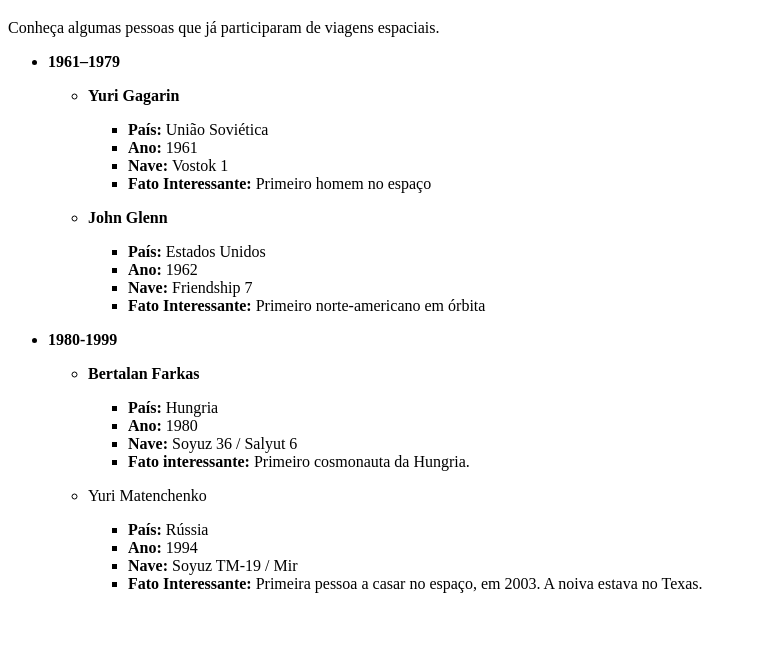
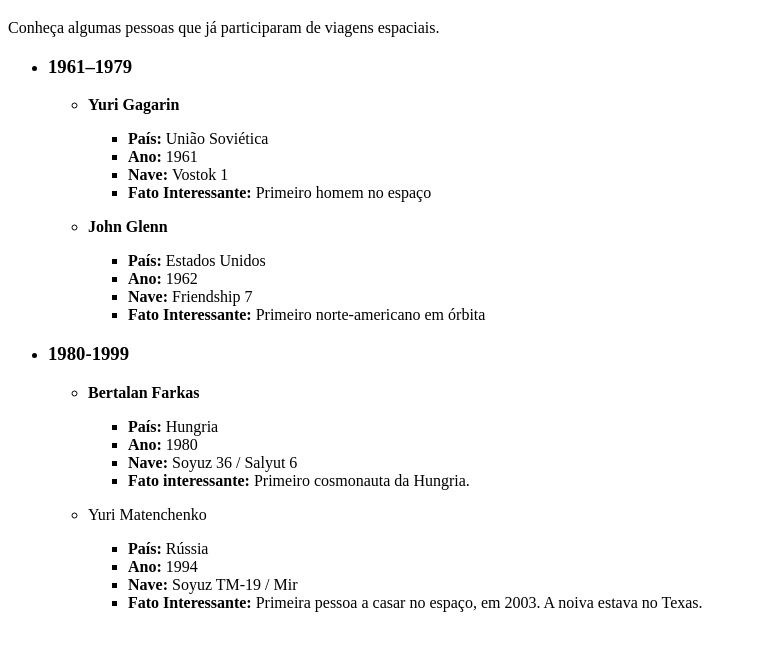
Before and after one commit to eusouoewe/Curso-Fullstack-JS, a plain HTML site: page Primeiro-Exercicio-Lista/lista.html in a window 1280 px wide. Shown: the part 61-712 px from the top of the page, without its empty margins (0-757 px from the left). Drawn offline with Linux system fonts and the light colour scheme.

Commit message:
Alterações de titulo

```diff
--- a/Primeiro-Exercicio-Lista/lista.html
+++ b/Primeiro-Exercicio-Lista/lista.html
@@ -10,7 +10,7 @@
     <h1>Viagens Espaciais</h1>
     <p>Conheça algumas pessoas que já participaram de viagens espaciais.</p>
     <ul>
-        <li><strong>1961–1979</strong></li>
+        <li><h3>1961–1979</h3></li>
         <p></p>
         <ul>
             <li><strong>Yuri Gagarin</strong></li>
@@ -32,7 +32,7 @@
                 <p></p>
             </ul>
         </ul>
-        <li><strong>1980-1999</strong></li>
+        <li><h3>1980-1999</h3></li>
         <p></p>
         <ul>
             <li><strong>Bertalan Farkas</strong></li>
```
